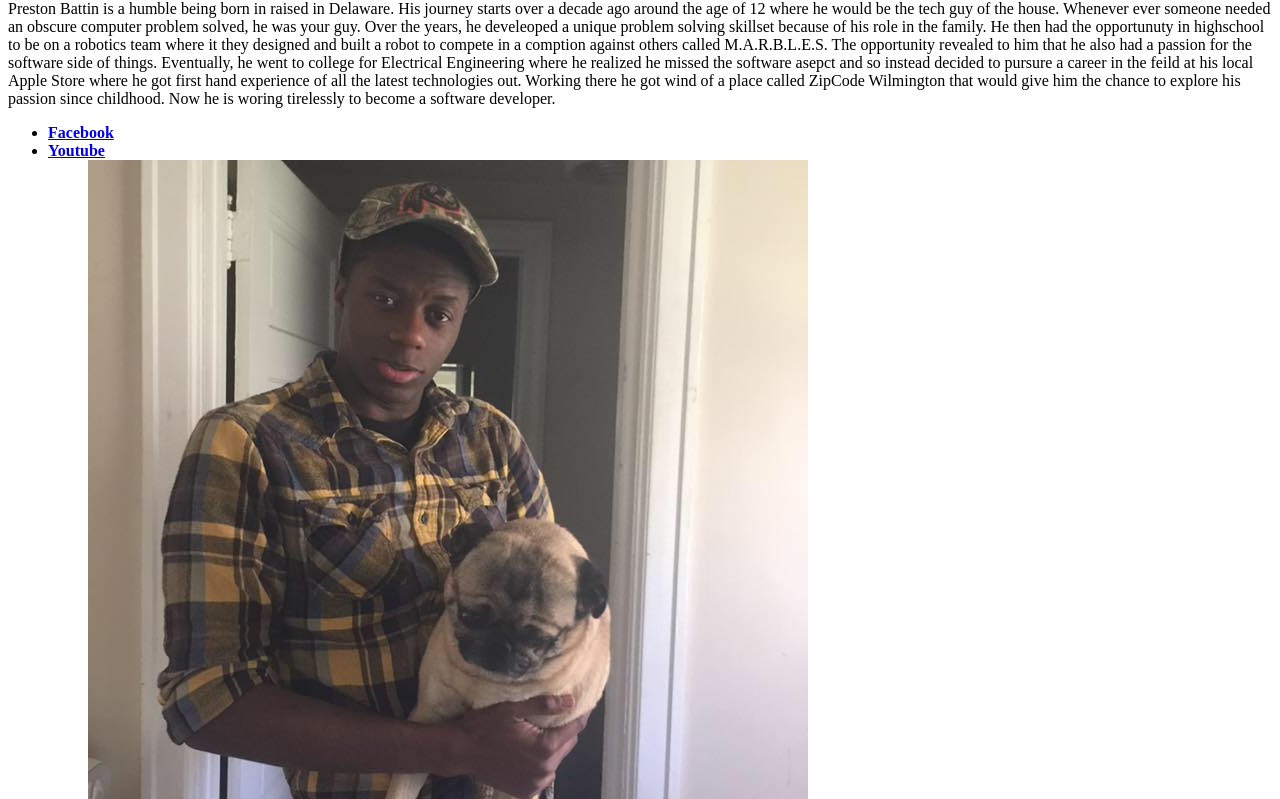
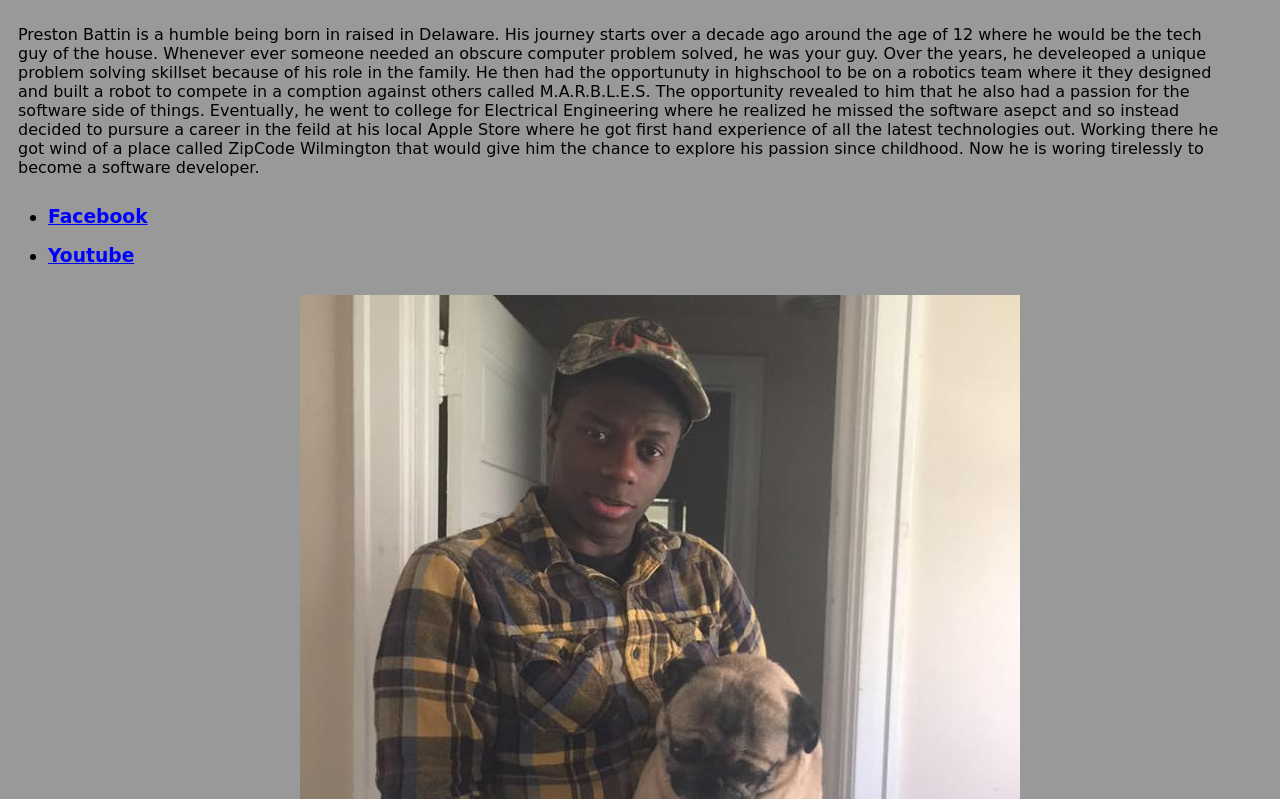
Before and after one commit to pbattin/HTML-Bio-Page-Lab, a plain HTML site: page index.html in a window 1280 px wide. Shown: the part 66-865 px from the top of the page. Drawn offline with Linux system fonts and the light colour scheme.

Commit message:
Added css file

```diff
--- a/index.html
+++ b/index.html
@@ -1,21 +1,25 @@
+<!doctype html>
 <html>
     <head>
         <title>Preston Battin Bio</title>
+        <link rel="stylesheet" href="main.css"/>
     </head>
 
     <body>
 <strong><h1>Preston Battin</h1></strong>
 
-Preston Battin is a humble being born in raised in Delaware. His journey starts over a decade ago around the age of 12 where he would be the tech guy of the house. Whenever ever someone needed an obscure computer problem solved, he was your guy. Over the years, he develeoped a unique problem solving skillset because of his role in the family. He then had the opportunuty in highschool to be on a robotics team where it they designed and built a robot to compete in a comption against others called M.A.R.B.L.E.S. The opportunity revealed to him that he also had a passion for the software side of things. Eventually, he went to college for Electrical Engineering where he realized he missed the software asepct and so instead decided to pursure a career in the feild at his local Apple Store where he got first hand experience of all the latest technologies out. Working there he got wind of a place called ZipCode Wilmington that would give him the chance to explore his passion since childhood. Now he is woring tirelessly to become a software developer.
+<p>
+  Preston Battin is a humble being born in raised in Delaware. His journey starts over a decade ago around the age of 12 where he would be the tech guy of the house. Whenever ever someone needed an obscure computer problem solved, he was your guy. Over the years, he develeoped a unique problem solving skillset because of his role in the family. He then had the opportunuty in highschool to be on a robotics team where it they designed and built a robot to compete in a comption against others called M.A.R.B.L.E.S. The opportunity revealed to him that he also had a passion for the software side of things. Eventually, he went to college for Electrical Engineering where he realized he missed the software asepct and so instead decided to pursure a career in the feild at his local Apple Store where he got first hand experience of all the latest technologies out. Working there he got wind of a place called ZipCode Wilmington that would give him the chance to explore his passion since childhood. Now he is woring tirelessly to become a software developer.
+</p>
 
 <ul>
-  <strong><li><a href="https://www.facebook.com/sexany1">Facebook</a></li></strong>
+  <h3><strong><li><a href="https://www.facebook.com/sexany1">Facebook</a></li></strong></h3>
 
-  <strong><li><a href="https://www.youtube.com/channel/UCwRuztUuUPJWmXm6MehkL5g">Youtube<a/></li></strong>
+  <h3><strong><li><a href="https://www.youtube.com/channel/UCwRuztUuUPJWmXm6MehkL5g">Youtube<a/></li></strong></h3>
 
 <ul>
 
-<img src="me.jpg">
+<p><img src="me.jpg"></p>
 
 
 
--- /dev/null
+++ b/main.css
@@ -0,0 +1,18 @@
+body{
+background: #999;
+font-family: cursive;
+}
+
+a{
+  color: blue;
+}
+
+p{
+  padding: 10px 50px 10px 10px;
+}
+
+img {
+  display: block;
+  margin-left: auto;
+  margin-right: auto;
+}
```
